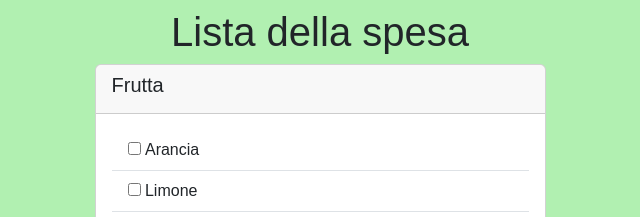
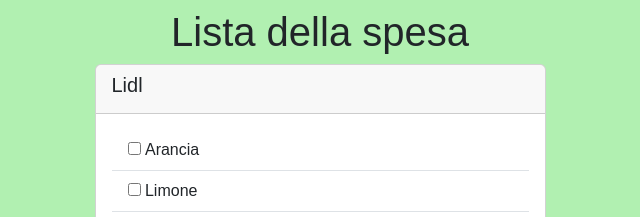
Before and after one commit to dilettamantovani/js-lista-spesa, a plain HTML site: page index.html in a window 1280 px wide. Shown: the top 217 px of the page, 320-960 px from the left. Drawn offline with nearby package versions, Linux system fonts and the light colour scheme.

Commit message:
changed list name

```diff
--- a/index.html
+++ b/index.html
@@ -19,7 +19,7 @@
                     <div class="col-5">
                         <div class="card">
                             <div class="card-header">
-                                <h5 class="card-title">Frutta</h5>
+                                <h5 class="card-title">Lidl</h5>
                             </div>
                             <div class="card-body">
                                 <ul id="cart"
```
